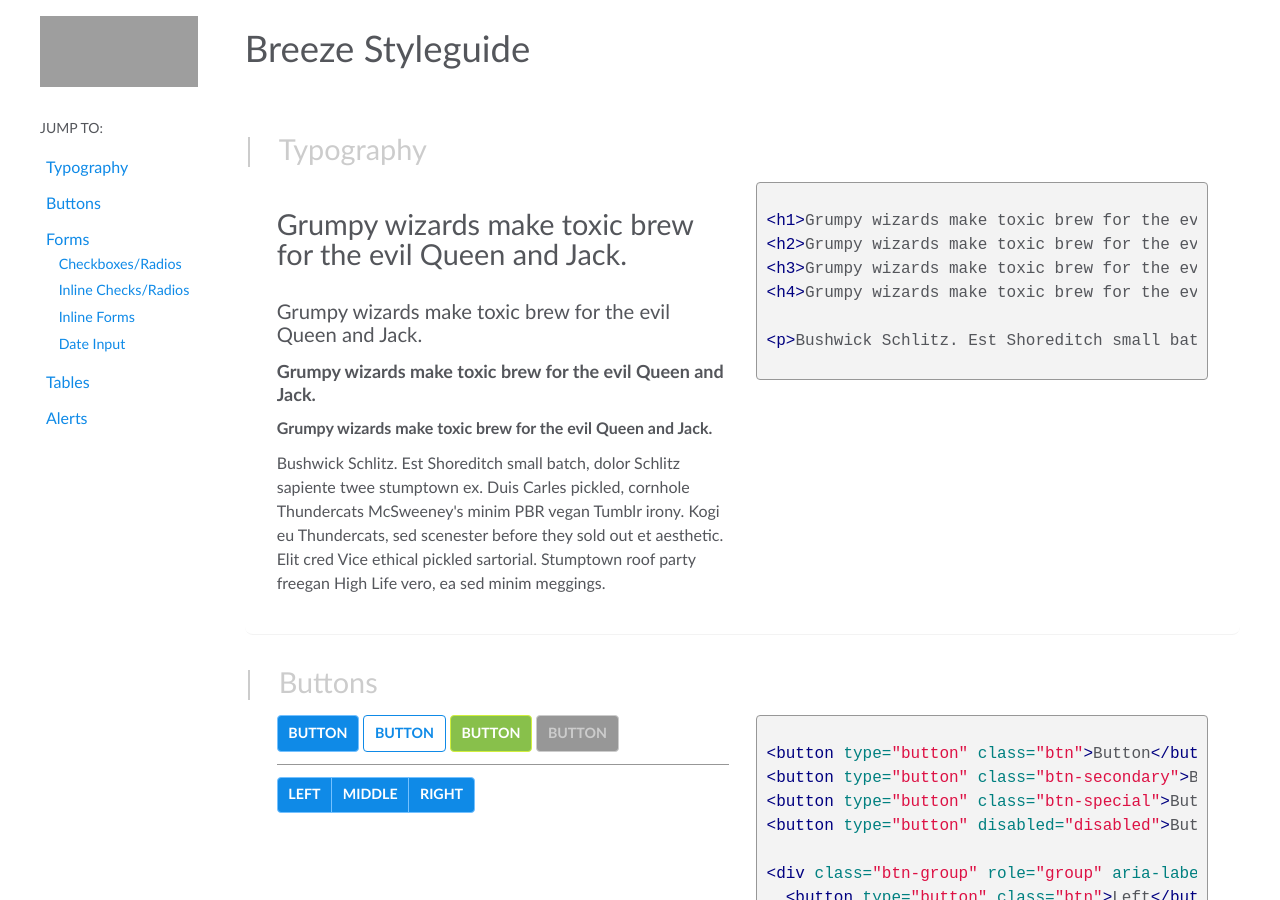
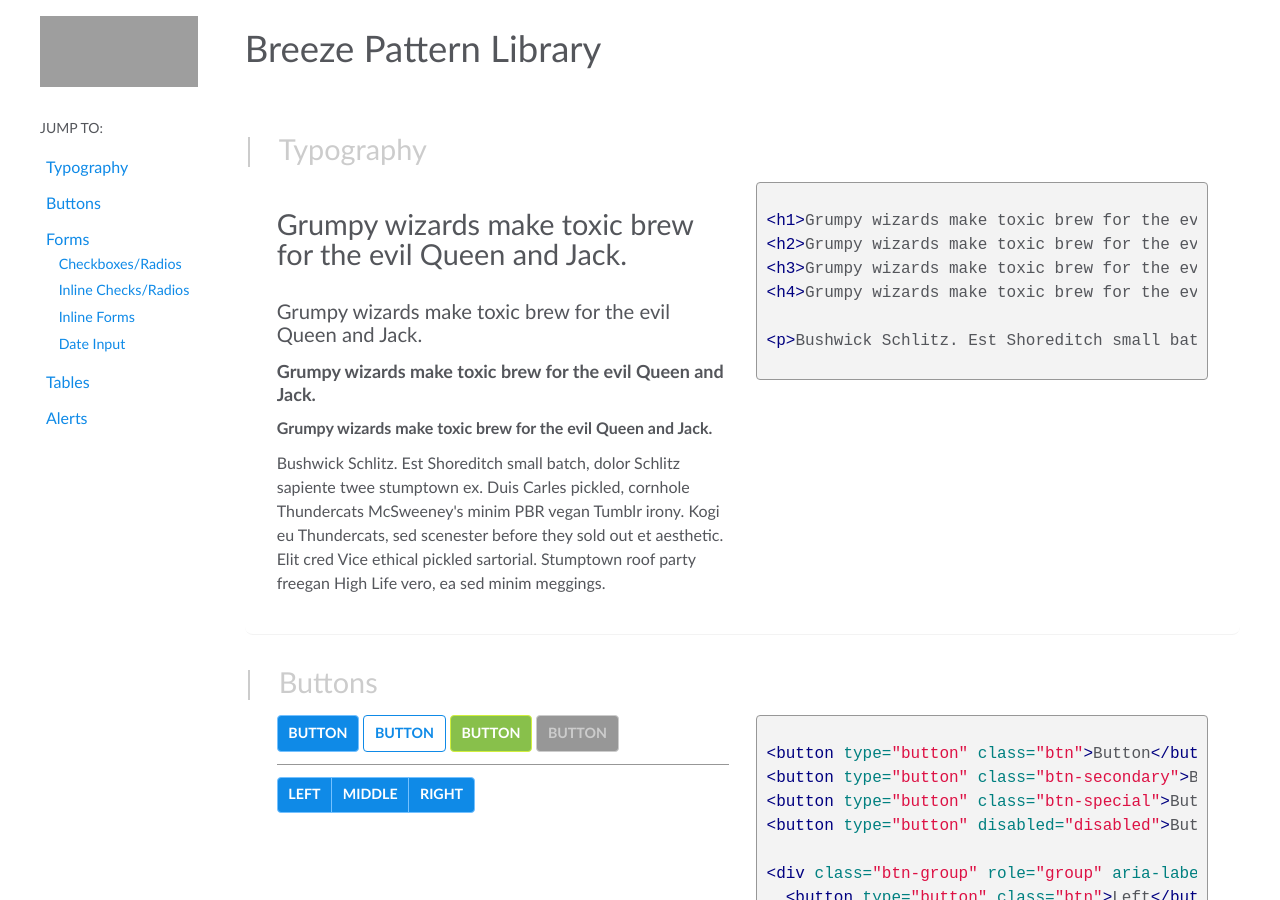
Before and after one commit to dv8withn8/ESSSASS, a Jekyll site: the page built from index.html, in a window 1280 px wide and 900 px high. Built offline with Jekyll 4.4.1, drawn with Linux system fonts in a browser that asks for light colours; nearby versions of some CDN libraries; grey boxes are pictures that could not be loaded.

Commit message:
Title Change

```diff
--- a/_includes/header.html
+++ b/_includes/header.html
@@ -1,7 +1,7 @@
 <header class="site-header">
 
   <div class="container">
-    <h1>Breeze Styleguide</h1>
+    <h1>Breeze Pattern Library</h1>
   </div>
 
 </header>
```
